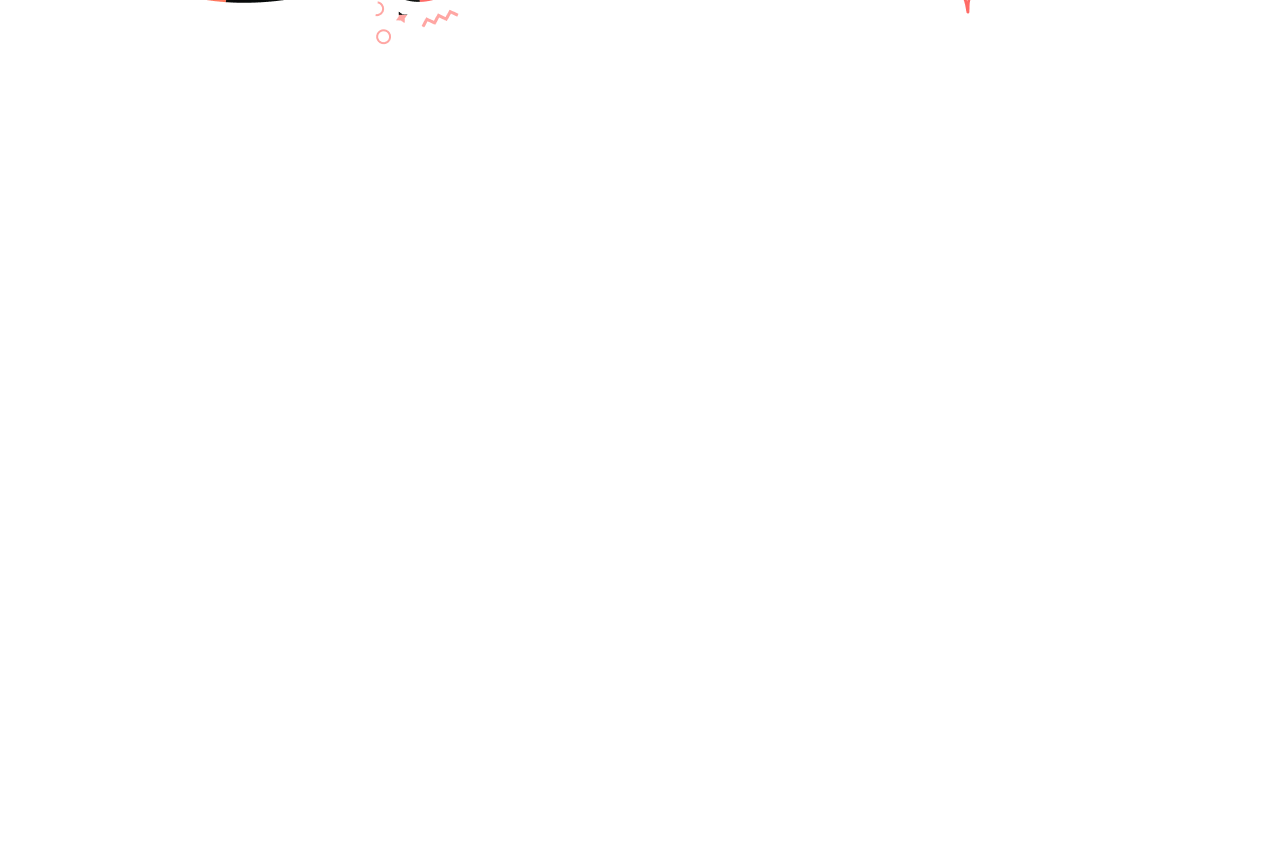
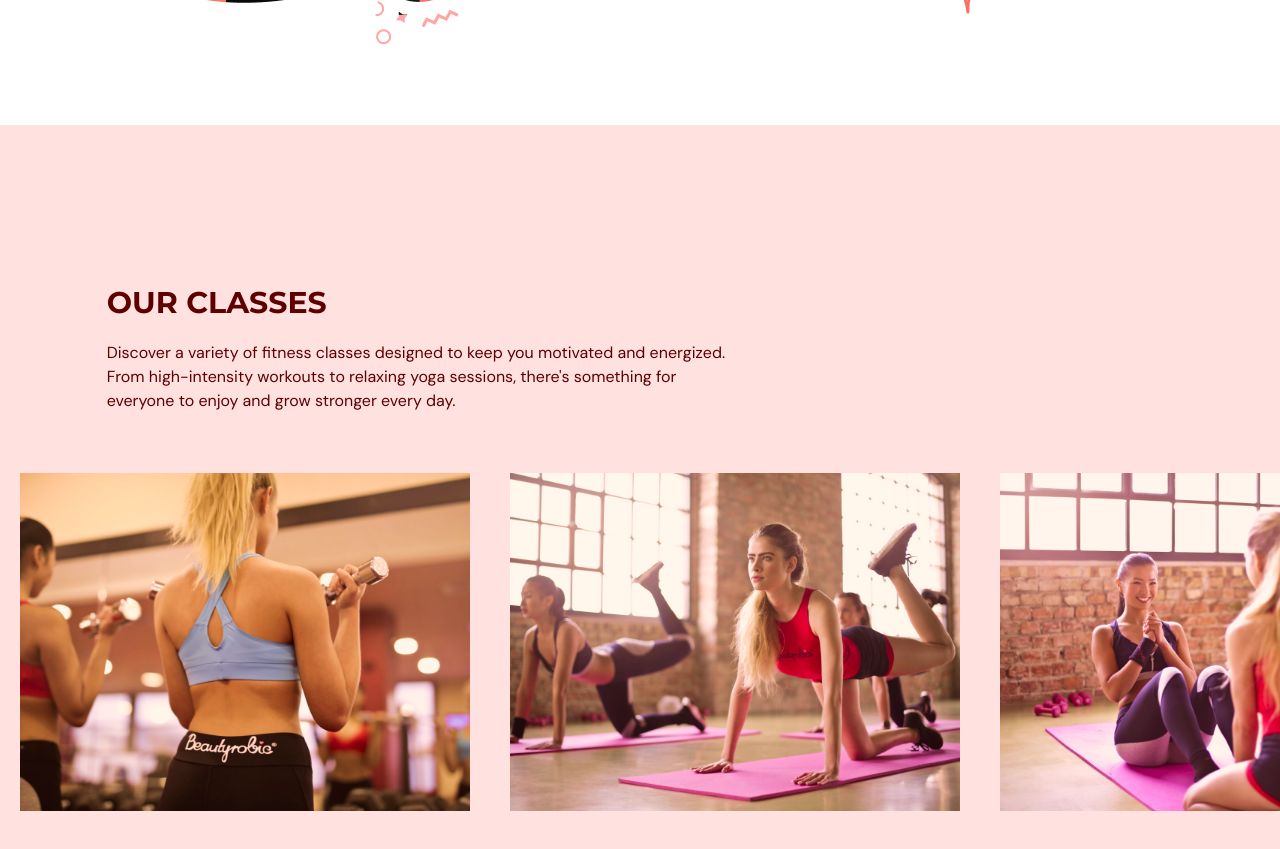
Before and after one commit to haninalimi/GymSite, a React (Vite) app: page / in a window 1280 px wide. Shown: the part 2020-2869 px from the top of the page. Before the commit the page ends 2145 px from the top, so only its background shows below. Built offline with nearby package versions, Linux system fonts and the light colour scheme.

Commit message:
ajoter la section ourclasses

```diff
--- a/src/App.tsx
+++ b/src/App.tsx
@@ -3,7 +3,7 @@
 import { SelectedPage } from "@/shared/types";
 import Home from "./scenes/home";
 import Benefits from "./scenes/benefits";
-
+import OurClasses from "@/scenes/ourClasses";
 
 
 
@@ -53,6 +53,10 @@
 
       { /*benefits page  */}
       <Benefits setSelectedPage={setSelectedPage} />
+
+      { /*ourclasses page  */}
+      <OurClasses setSelectedPage={setSelectedPage} />
+
     </div>
   );
 }
--- /dev/null
+++ b/src/scenes/ourClasses/Class.tsx
@@ -0,0 +1,24 @@
+
+type Props = {
+    name: string,
+    description:string;
+    image:string;
+}
+
+const Class = ({name, description, image}: Props) => {
+    const overlayStyles=`p-5 absolute z-30 flex
+    h-[380px] w-[450px] flex-col items-center justify-center
+    whitespace-normal bg-primary-500 text-center text-white
+    opacity-0 transition duration-500 hover:opacity-90`
+
+
+  return <li className="relative mx-5 inline-block h-[380px] w-[450px]">
+    <div className={overlayStyles}>
+        <p className="text-2xl"> {name} </p>
+        <p className="mt-5"> {description} </p>
+    </div>
+    <img alt={`${image}`} src={image} />
+  </li>
+}
+
+export default Class
--- /dev/null
+++ b/src/scenes/ourClasses/index.tsx
@@ -0,0 +1,99 @@
+import { SelectedPage } from '@/shared/types'
+import type { ClassType } from "@/shared/types";
+
+import image1 from "@/assets/image1.png"
+import image2 from "@/assets/image2.png"
+import image3 from "@/assets/image3.png"
+import image4 from "@/assets/image4.png"
+import image5 from "@/assets/image5.png"
+import image6 from "@/assets/image6.png"
+import { motion } from 'framer-motion'
+import HText from '@/shared/HText'
+import Class from "./Class.tsx"
+
+
+
+const classes:Array<ClassType> = [
+  {
+    name: "Weight Training Classes",
+    description: "Build strength and tone your muscles with guided sessions focused on lifting techniques and progressive resistance training.",
+    image: image1,
+  },
+   {
+    name: "Fitness Classes",
+    description: "Build strength and tone your muscles with guided sessions focused on lifting techniques and progressive resistance training.",
+    image: image2,
+  },
+   {
+    name: "Adventure Classes",
+    description: "Build strength and tone your muscles with guided sessions focused on lifting techniques and progressive resistance training.",
+    image: image3,
+  },
+   {
+    name: "Ab Core Classes",
+    description: "Build strength and tone your muscles with guided sessions focused on lifting techniques and progressive resistance training.",
+    image: image4,
+  },
+   {
+    name: "Yoga Classes",
+    description: "Build strength and tone your muscles with guided sessions focused on lifting techniques and progressive resistance training.",
+    image: image5,
+  },
+   {
+    name: "Weight Training Classes",
+    description: "Build strength and tone your muscles with guided sessions focused on lifting techniques and progressive resistance training.",
+    image: image6,
+  },
+]
+
+
+type Props = {
+    setSelectedPage: (value: SelectedPage)=> void ;
+}
+
+const OurClasses = ({setSelectedPage}: Props) => {
+  return <section id="ourclasses" className='w-full bg-primary-100 py-40'>
+    <motion.div
+    onViewportEnter={()=> setSelectedPage(SelectedPage.OurClasses)}
+    >
+    <motion.div
+    className='mx-auto w-5/6'
+    initial="hidden"
+    whileInView="visible"
+    viewport={{once:true ,amount: 0.5}}
+    transition={{delay:0.2,duration:0.5}}
+    variants={{hidden : { opacity : 0, x:-50},
+    visible:{opacity: 1, x:0}
+    }}
+    >
+        <div className='md:w-3/5'>
+            <HText>OUR CLASSES</HText>
+            <p className='py-5'>
+                  Discover a variety of fitness classes designed to keep you motivated and energized. From high-intensity workouts to relaxing yoga sessions, there's something for everyone to enjoy and grow stronger every day.
+
+            </p>
+        </div>
+
+    </motion.div>
+
+    <div className='mt-10 h-[353px] w-full overflow-x-auto overflow-y-hidden'>
+        <ul className='w-[2800px] whitespace-nowrap'>
+            {classes.map((item,index)=>(
+                <Class
+                key={`${item.name}-${index}`}
+                name={item.name}
+                description={item.description}
+                image={item.image}
+                />
+            ))}
+        </ul>
+    </div>
+
+    </motion.div>
+
+
+
+  </section>
+}
+
+export default OurClasses;
--- a/src/shared/types.tsx
+++ b/src/shared/types.tsx
@@ -12,3 +12,8 @@
   title: string;
   description: string
 }
+export interface ClassType {
+  name: string,
+  description: string,
+  image:string
+}
```
